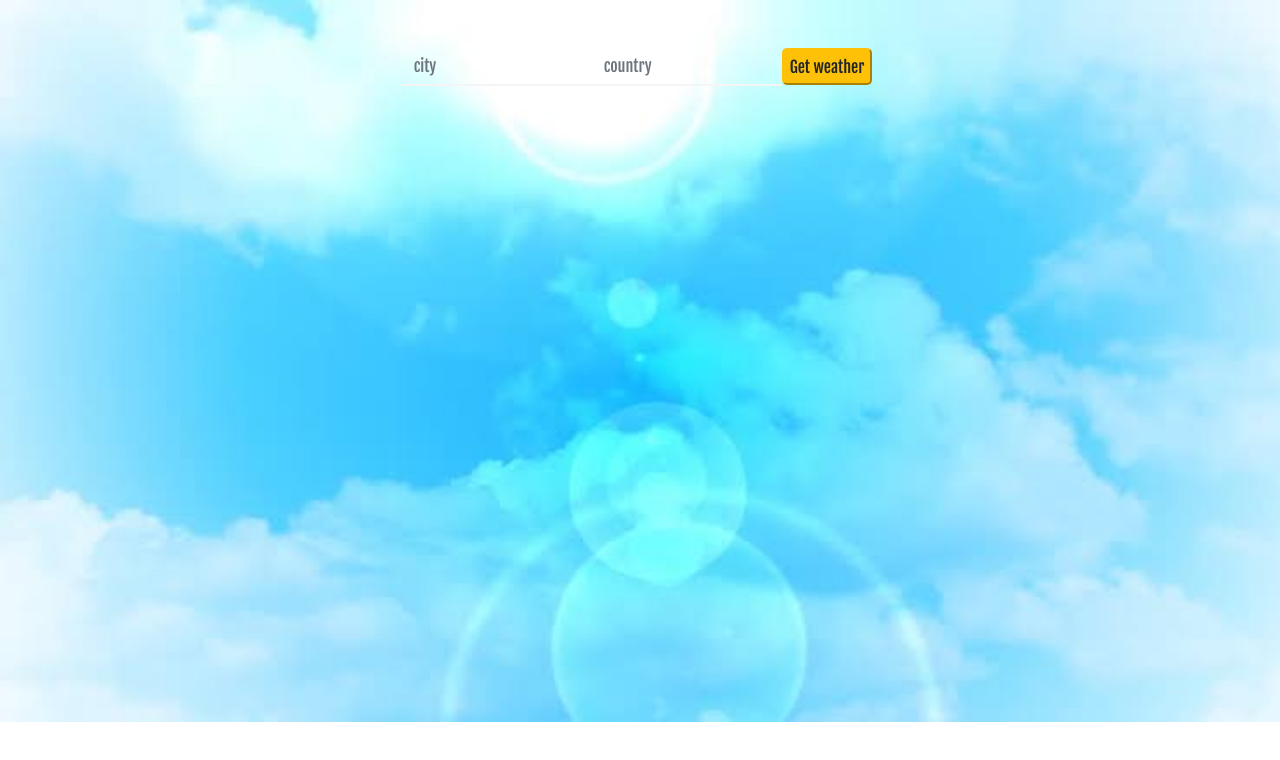
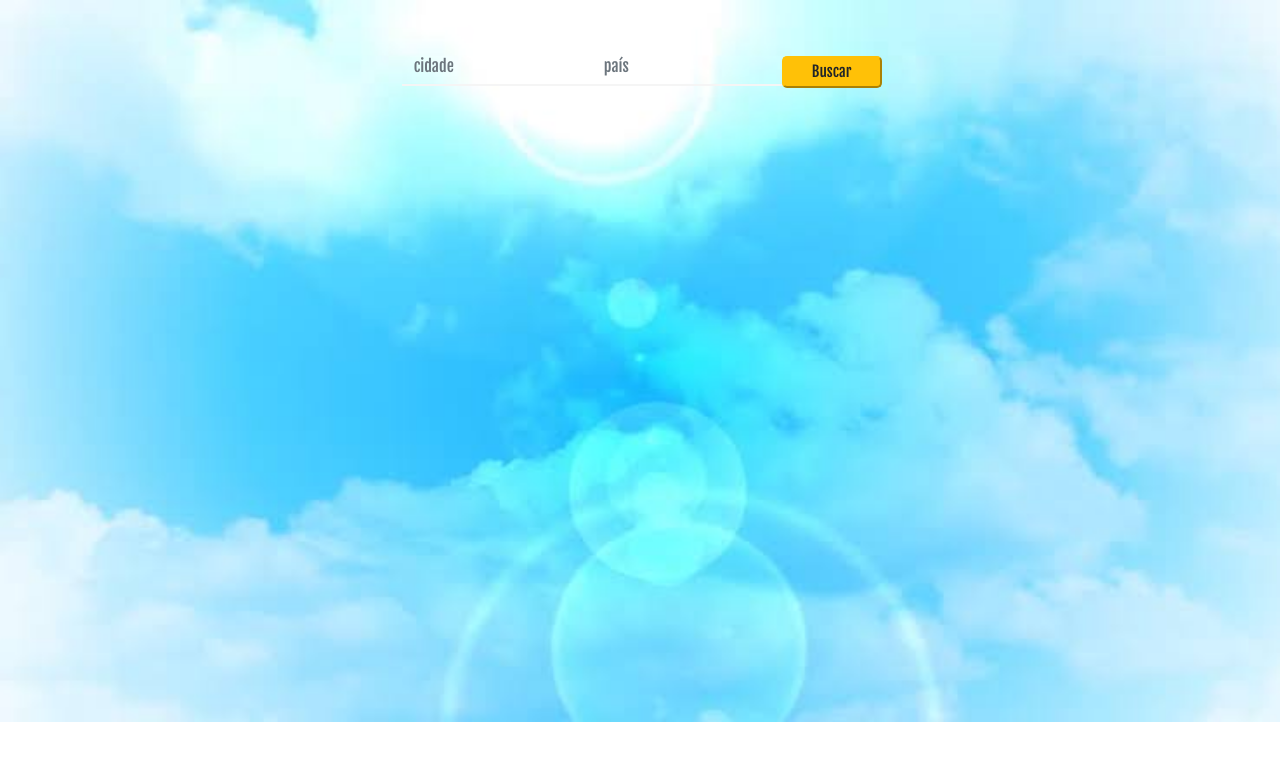
Before and after one commit to gutovesco/weather-app, a React (Create React App) app: page / in a window 1280 px wide. Shown: the top 760 px of the page. Built offline with nearby package versions, Linux system fonts and the light colour scheme.

Commit message:
final touches

```diff
--- a/src/App.js
+++ b/src/App.js
@@ -88,6 +88,7 @@ getWeather = async (e) =>{
       temp_max: this.calCelsius(response.main.temp_max),
       temp_min: this.calCelsius(response.main.temp_min),
       description: response.weather[0].description,
+      error:false
     });
     this.get_WeatherIcon(this.weatherIcon, response.weather[0].id)
   }
--- a/src/app_component/form.component.jsx
+++ b/src/app_component/form.component.jsx
@@ -8,13 +8,13 @@ const Form = props =>{
             <form onSubmit={props.loadweather}>
             <div className="row">
                 <div className="col-md3 offset-md-2">
-                    <input type="text" className="form-control" name="city" autoComplete="off" placeholder="city"/>
+                    <input type="text" className="form-control" name="city" autoComplete="off" placeholder="cidade"/>
                 </div>
                 <div className="col-md3">
-                    <input type="text" className="form-control" name="country" autoComplete="off" placeholder="country"/>
+                    <input type="text" className="form-control" name="country" autoComplete="off" placeholder="país"/>
                 </div>
-                <div className="col-md3 mt-md-0 text-md-left">
-                    <button className="btn-warning">Get weather</button>
+                <div className="col-md3 mt-md-0 py-2 text-md-left">
+                    <button className="btn-warning">Buscar</button>
                 </div>
             </div>
             </form>
--- a/src/app_component/form.style.css
+++ b/src/app_component/form.style.css
@@ -22,6 +22,8 @@ form input:focus{
 
 }
 .btn-warning{
-    height: 37px;
+    height: 32px;
+    width: 100px;
     border-radius: 5px;
+    font-size: 15px;
 }
```
